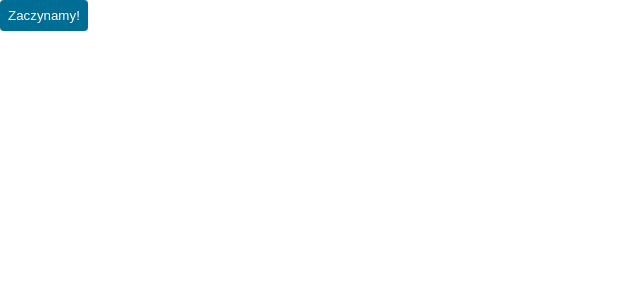
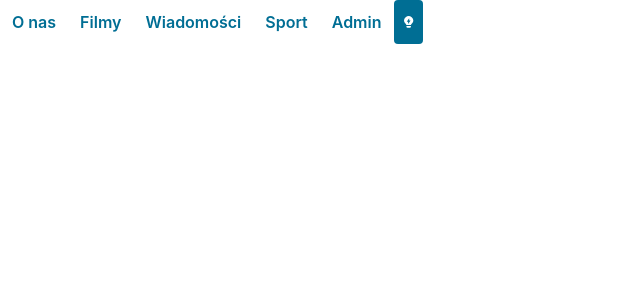
Before and after one commit to adamborowski/deeper-react-2022-05, a React (Create React App) app: page / in a window 1280 px wide. Shown: the top 300 px of the page, without its empty margins (0-640 px from the left). Built offline with nearby package versions, Linux system fonts and the light colour scheme.

Commit message:
feat: menu and theme switcher

```diff
--- a/src/app/App.tsx
+++ b/src/app/App.tsx
@@ -1,13 +1,27 @@
-import React from 'react';
+import React, { useState } from 'react';
 import { Button } from '../common/atoms/Button';
 import './App.css';
-import { ThemeProvider } from './utils/ThemeProvider';
+import { ThemeName, ThemeProvider } from './utils/ThemeProvider';
+import { MenuItem } from '../common/atoms/MenuItem';
+import { Menu } from './Menu';
+import { ThemeButton } from '../features/theme-switcher/ThemeButton';
+import { useThemeSwitcher } from './useThemeSwitcher';
 
 const App = () => {
+  const themeSwitcher = useThemeSwitcher();
+
+
   return (
-    <ThemeProvider theme="light">
+    <ThemeProvider theme={themeSwitcher.theme}>
       <div>
-        <Button>Zaczynamy!</Button>
+        <Menu>
+          <MenuItem to="/about">O nas</MenuItem>
+          <MenuItem to="/movies">Filmy</MenuItem>
+          <MenuItem to="/news">Wiadomości</MenuItem>
+          <MenuItem to="/sport">Sport</MenuItem>
+          <MenuItem to="/admin">Admin</MenuItem>
+          <ThemeButton onClick={themeSwitcher.toggleTheme} />
+        </Menu>
       </div>
     </ThemeProvider>
   );
--- /dev/null
+++ b/src/app/Menu.module.css
@@ -0,0 +1,4 @@
+.menuRoot {
+  display: flex;
+  flex-direction: row;
+}
--- /dev/null
+++ b/src/app/Menu.tsx
@@ -0,0 +1,11 @@
+import React, { FC, ReactElement, ReactNode } from 'react';
+import { MenuItem } from '../common/atoms/MenuItem';
+import styles from './Menu.module.css';
+
+export interface MenuProps {
+  children: ReactNode;
+}
+
+export const Menu = ({ children }: MenuProps): ReactElement => {
+  return <div className={styles.menuRoot}>{children}</div>;
+};
--- /dev/null
+++ b/src/app/useThemeSwitcher.ts
@@ -0,0 +1,20 @@
+import { useState } from 'react';
+import { ThemeName } from './utils/ThemeProvider';
+
+export const useThemeSwitcher = () => {
+  const [theme, setTheme] = useState<ThemeName>(() => {
+    const themeFromLocalStorage = localStorage.getItem('themeName');
+    return themeFromLocalStorage === 'dark' ? 'dark' : 'light';
+  });
+
+  const toggleTheme = () => {
+    const newThemeName = theme === 'dark' ? 'light' : 'dark';
+    setTheme(newThemeName);
+    localStorage.setItem('themeName', newThemeName);
+  };
+
+  return {
+    theme,
+    toggleTheme,
+  };
+};
--- a/src/app/utils/ThemeProvider.tsx
+++ b/src/app/utils/ThemeProvider.tsx
@@ -2,8 +2,10 @@ import cx from 'classnames';
 import { ReactNode } from 'react';
 import styles from './ThemeProvider.module.css';
 
+export type ThemeName = 'light' | 'dark';
+
 export interface ThemeProviderProps {
-  theme: 'light' | 'dark';
+  theme: ThemeName;
   children: ReactNode;
   className?: string;
 }
```
Also changed, not shown: 2 other files (tests, documents, lock files or other folders).
